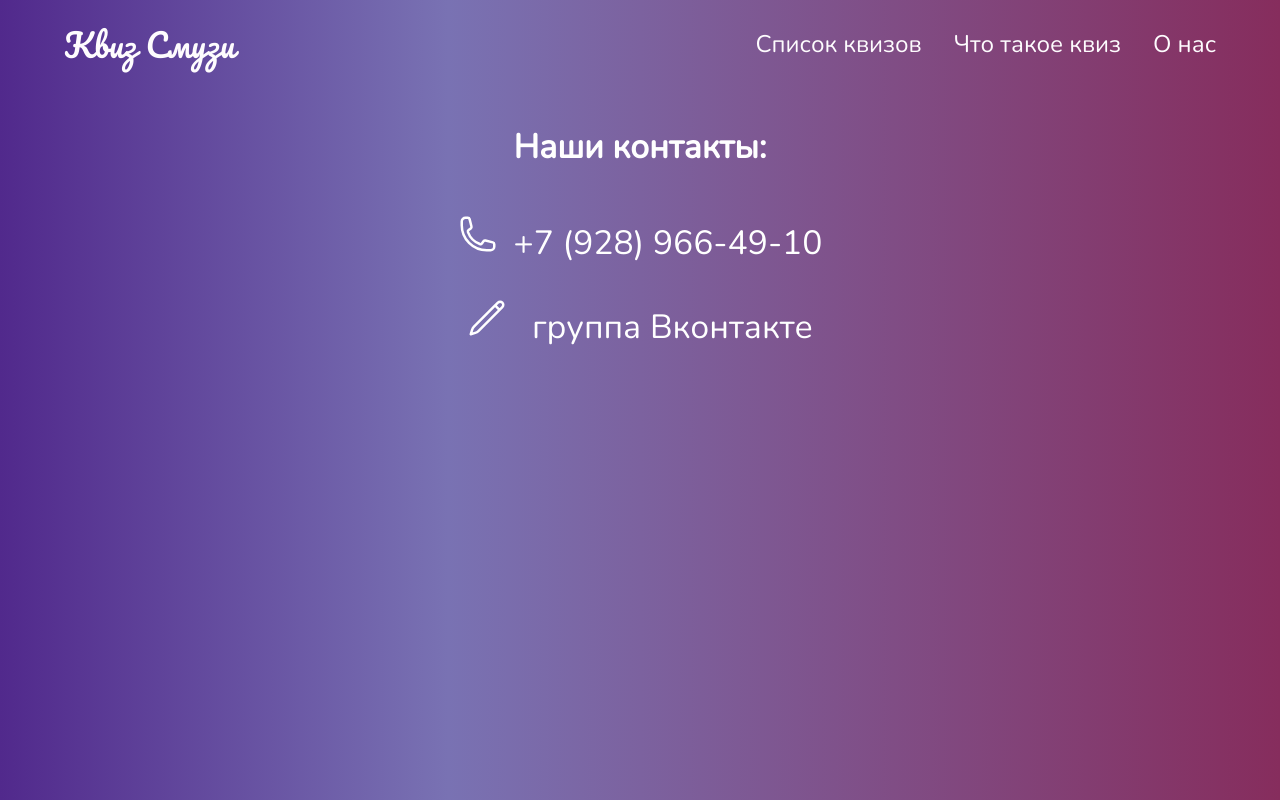
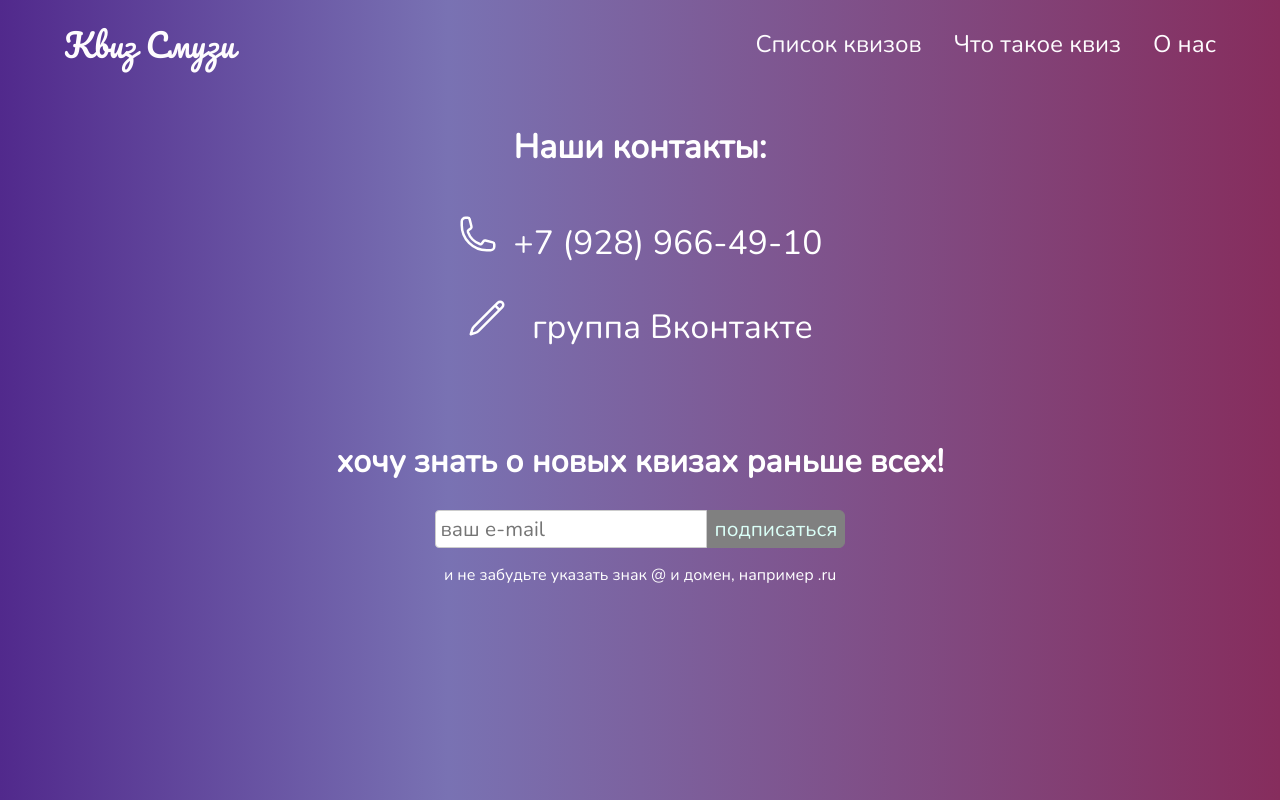
Before and after one commit to PopovDS617/pub-quiz-project, a Next.js app: page /about in a window 1280 px wide. Built offline with nearby package versions, Linux system fonts and the light colour scheme.

Commit message:
added: newsletter subscription api and component

```diff
--- /dev/null
+++ b/components/input/NewsSubscription.tsx
@@ -0,0 +1,66 @@
+import React, {
+  ChangeEvent,
+  ChangeEventHandler,
+  FormEvent,
+  useState,
+} from 'react';
+
+type Props = {};
+
+const NewsSubscription = (props: Props) => {
+  const [enteredText, setEnteredText] = useState<string>('');
+
+  let formIsValid = false;
+  const emailTextHandler = (event: ChangeEvent<HTMLInputElement>) => {
+    setEnteredText(event.target.value);
+  };
+
+  if (
+    enteredText &&
+    enteredText.includes('@') &&
+    enteredText.includes('.') &&
+    enteredText.length > 3
+  ) {
+    formIsValid = true;
+  }
+
+  const submitHandler = (event: FormEvent) => {
+    event.preventDefault();
+    if ((formIsValid = false)) {
+      return;
+    }
+
+    fetch('/api/newsletter-sub', {
+      method: 'POST',
+      body: JSON.stringify({
+        email: enteredText,
+      }),
+      headers: { 'Content-Type': 'application/json' },
+    }).then((response) => response.json());
+
+    formIsValid = false;
+    setEnteredText('');
+  };
+
+  return (
+    <section className="newsletter">
+      <h2>хочу знать о новых квизах раньше всех!</h2>
+      <form onSubmit={submitHandler}>
+        <div className="newsletter-control">
+          <input
+            type="text"
+            id="email"
+            placeholder="ваш e-mail"
+            aria-label="Your email"
+            onChange={emailTextHandler}
+            value={enteredText}
+          />
+          <button disabled={!formIsValid}>подписаться</button>
+        </div>
+      </form>
+      <p>{'и не забудьте указать знак @ и домен, например .ru'}</p>
+    </section>
+  );
+};
+
+export default NewsSubscription;
--- a/pages/about.tsx
+++ b/pages/about.tsx
@@ -2,6 +2,7 @@ import React from 'react';
 import PhoneIcon from '../components/UI/Icons/phone-icon';
 import Regicon from '../components/UI/Icons/reg-icon';
 import Head from 'next/head';
+import NewsSubscription from '../components/input/NewsSubscription';
 
 const about = () => {
   return (
@@ -33,6 +34,7 @@ const about = () => {
             </span>
           </div>
         </section>
+        <NewsSubscription />
       </div>
     </React.Fragment>
   );
--- a/pages/api/hello.ts
+++ /dev/null
@@ -1,13 +0,0 @@
-// Next.js API route support: https://nextjs.org/docs/api-routes/introduction
-import type { NextApiRequest, NextApiResponse } from 'next';
-
-type Data = {
-  name: string;
-};
-
-export default function handler(
-  req: NextApiRequest,
-  res: NextApiResponse<Data>
-) {
-  res.status(200).json({ name: 'John Doe' });
-}
--- /dev/null
+++ b/pages/api/newsletter-sub.ts
@@ -0,0 +1,18 @@
+import { NextApiRequest, NextApiResponse } from 'next';
+
+type Handler = (req: NextApiRequest, res: NextApiResponse) => void;
+
+const handler: Handler = (req, res) => {
+  if (req.method === 'POST') {
+    const userEmail = req.body.email;
+
+    if (!userEmail || !userEmail.includes('@')) {
+      res.status(422).json({ message: 'invalid email address' });
+      return;
+    }
+
+    res.status(201).json({ message: 'Signed Up' });
+  }
+};
+
+export default handler;
--- a/styles/globals.scss
+++ b/styles/globals.scss
@@ -10,6 +10,7 @@
 
 $success-green: #03be9f;
 $main-purple: #5f1150;
+$secondary-pink: #cc23aa;
 
 * {
   box-sizing: border-box;
@@ -113,6 +114,71 @@ a {
   max-width: 30rem;
   width: 40%;
   text-align: center;
+}
+
+.newsletter {
+  margin: 3rem auto;
+  width: 90%;
+  max-width: 40rem;
+  display: flex;
+  flex-direction: column;
+  align-items: center;
+  justify-content: center;
+
+  h2 {
+    text-align: center;
+    font-size: clamp(1rem, 0.5rem + 2vw, 2rem);
+  }
+
+  p {
+    font-size: clamp(0.6rem, 0.5rem + 1vw, 1rem);
+  }
+
+  button {
+    background-color: $success-green;
+    border: 1px solid $success-green;
+    border-radius: 6px;
+    color: #dafff7;
+    border-top-left-radius: 0;
+    border-bottom-left-radius: 0;
+    font: inherit;
+    cursor: pointer;
+    font-size: clamp(0.7rem, 0.5rem + 1vw, 1.5rem);
+    &:disabled {
+      background-color: grey;
+      border-color: grey;
+      cursor: not-allowed;
+      &:hover,
+      :active {
+        background-color: grey;
+        border-color: gray;
+      }
+    }
+  }
+}
+
+.newsletter-control input {
+  font: inherit;
+  padding: 0.25rem;
+  border-radius: 4px;
+  border-top-right-radius: 0;
+  border-bottom-right-radius: 0;
+  border: 1px solid #ccc;
+}
+
+.newsletter button:hover,
+.newsletter button:active {
+  background-color: $secondary-pink;
+  border-color: $secondary-pink;
+}
+
+.newsletter-control {
+  display: flex;
+  width: 100%;
+}
+
+.newsletter-control input {
+  font-size: clamp(0.7rem, 0.5rem + 1vw, 1.5rem);
 }
 
 .event-list {
@@ -231,7 +297,7 @@ a {
 
   &:hover,
   &:active {
-    background-color: #cc23aa;
+    background-color: $secondary-pink;
     border-color: #270c32;
     color: white;
   }
@@ -251,7 +317,7 @@ a {
 
   &:hover,
   &:active {
-    background-color: #cc23aa;
+    background-color: $secondary-pink;
     border-color: #270c32;
     color: white;
   }
```
